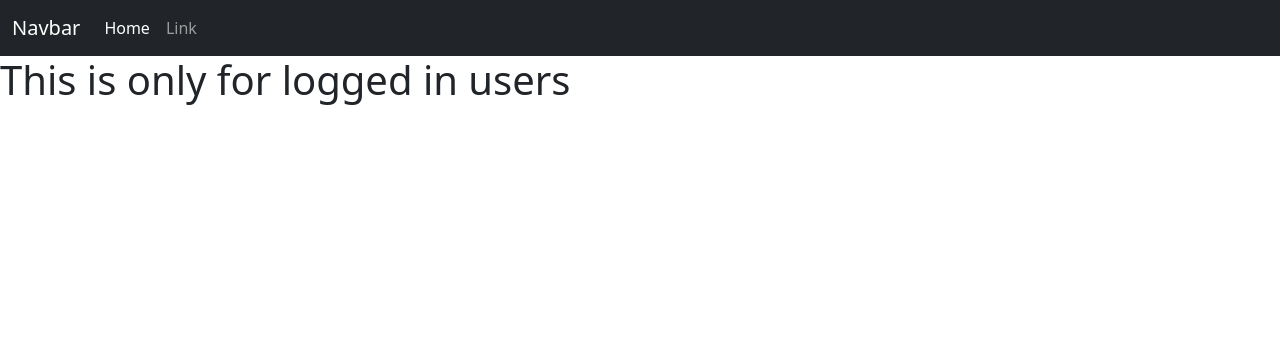
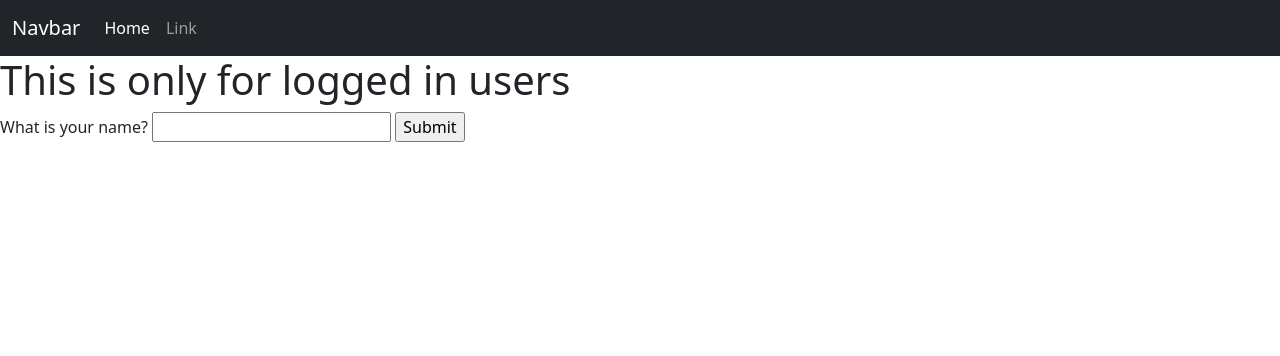
Before and after one commit to MikeRodziewicz/recipe_flask, a Flask app: page /secret in a window 1280 px wide. Shown: the top 356 px of the page. Run offline with Flask 2, Linux system fonts and the light colour scheme; some libraries are stand-ins or nearby versions.

Commit message:
way too early for auth, working on forms and DB

```diff
--- /dev/null
+++ b/app/auth/__init__.py
@@ -0,0 +1,5 @@
+from flask import Blueprint
+
+auth = Blueprint('auth', __name__)
+
+from . import views
--- a/app/main/views.py
+++ b/app/main/views.py
@@ -1,11 +1,26 @@
+from re import sub
 from flask import render_template
+from flask_wtf import FlaskForm
+from wtforms import StringField, SubmitField
+from wtforms.validators import DataRequired
 from . import main
+
+
+class NameForm(FlaskForm):
+    name = StringField('What is your name?', validators=[DataRequired()])
+    submit = SubmitField('Submit')
+
 
 @main.route('/', methods=['GET'])
 def index():
   return render_template('index.html')
 
 
-@main.route('/secret', methods=['GET'])
+@main.route('/secret', methods=['GET', 'POST'])
 def secret():
-  return render_template('secret.html')
+    name = None
+    form = NameForm()
+    if form.validate_on_submit():
+        name = form.name.data
+        form.name.data  = ''
+    return render_template('secret.html', form=form, name=name)
--- a/app/templates/secret.html
+++ b/app/templates/secret.html
@@ -3,4 +3,11 @@
 
 {% block page_content %}
 <h1>This is only for logged in users</h1>
+
+<form method="POST">
+    {{ form.hidden_tag() }}
+    {{ form.name.label }} {{ form.name() }}
+    {{ form.submit() }}
+</form>
+
 {% endblock %}
```
Also changed, not shown: app/auth/forms.py (added), app/auth/views.py (added).
